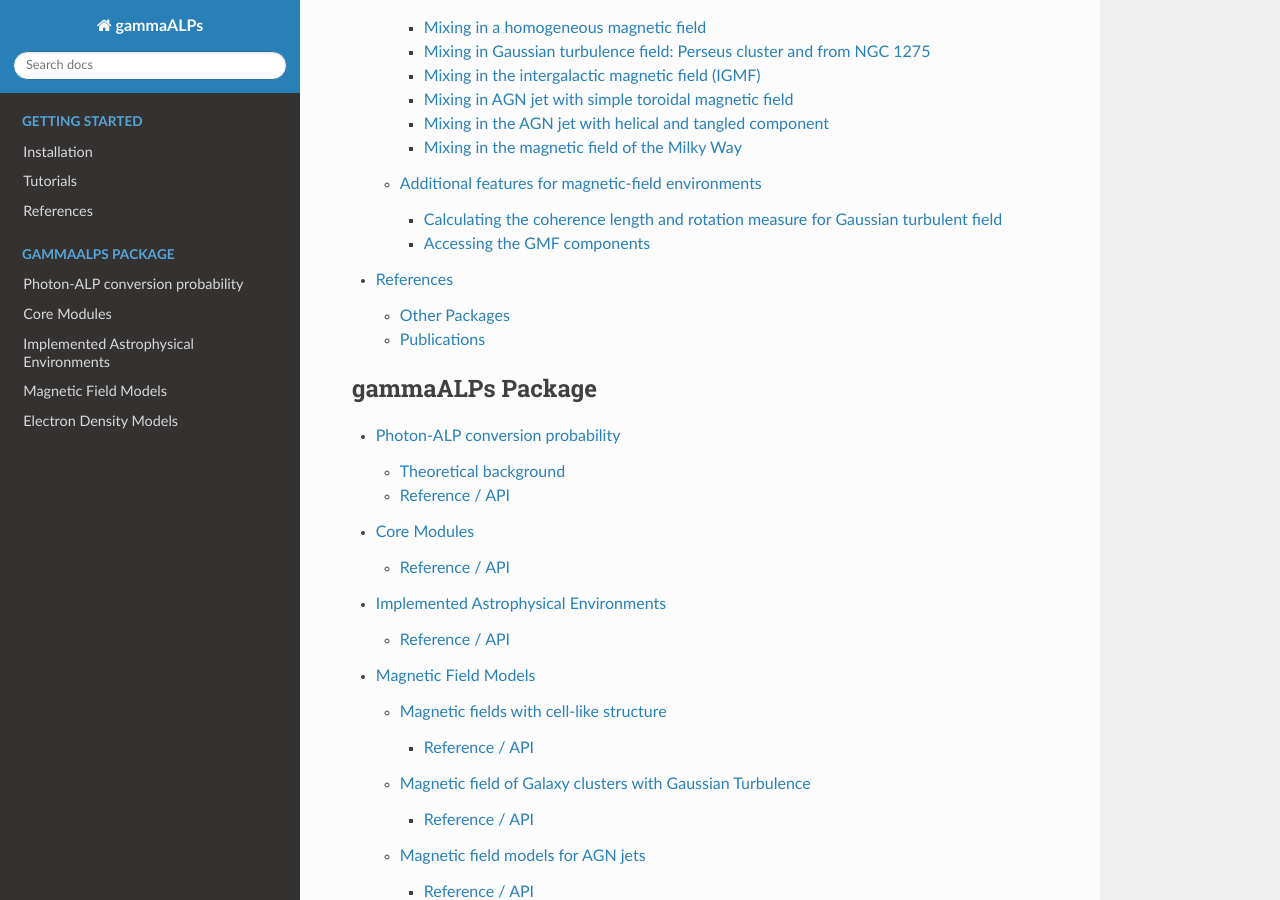
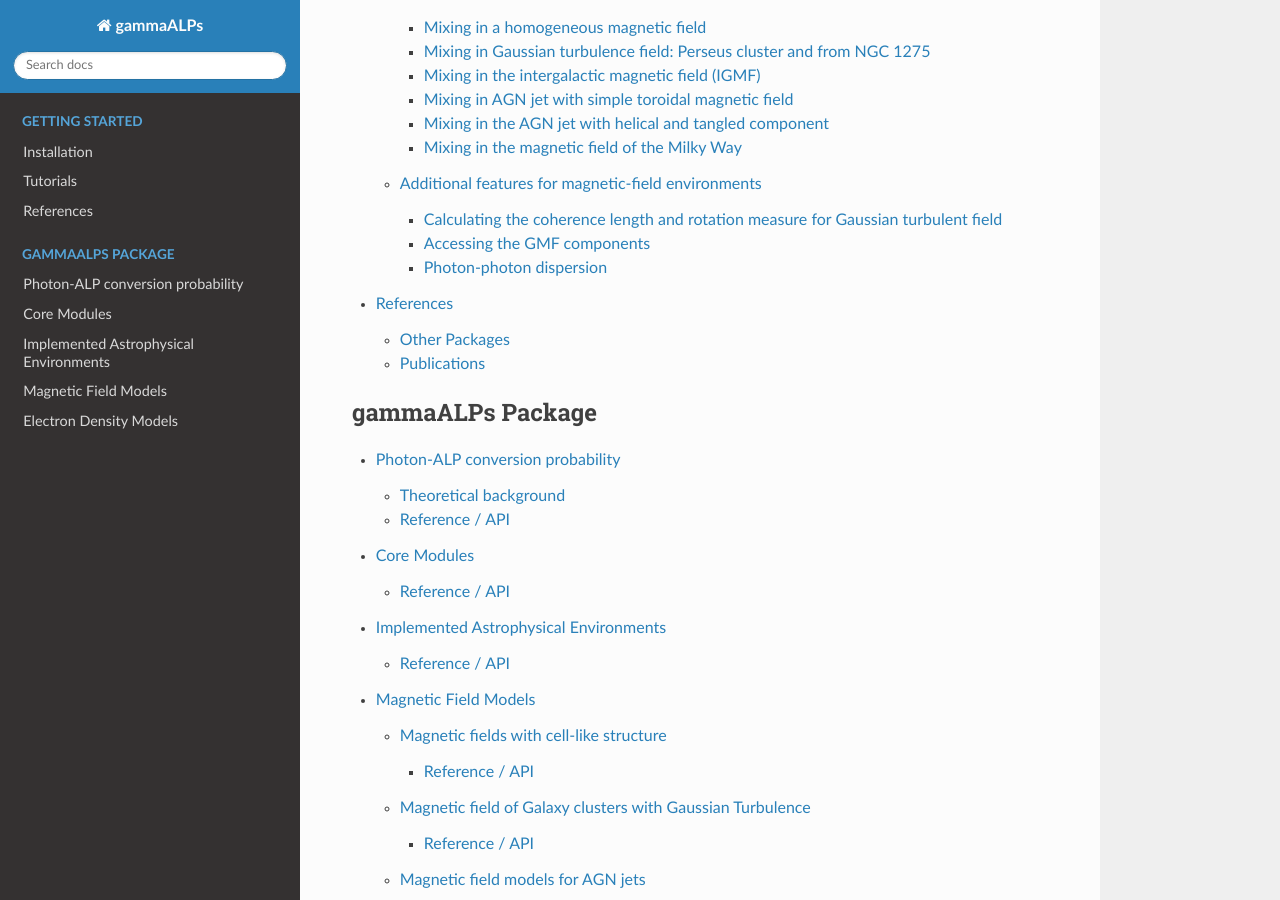
Before and after one commit to me-manu/gammaALPs, a Sphinx documentation site: the page built from docs/index.rst, in a window 1280 px wide and 900 px high, scrolled down 989 px. Built offline with Sphinx 7.4.7 and the Read the Docs theme 2.0.0, drawn with Linux system fonts in a browser that asks for light colours; the version number could not be read and is left out.

Commit message:
added new tutorial to toc

```diff
--- a/docs/tutorials/index.rst
+++ b/docs/tutorials/index.rst
@@ -33,6 +33,7 @@ Additional features for magnetic-field environments
 
     rotation_measure_gauss.ipynb
     accessing_GMF_components.ipynb
+    photon_dispersion.ipynb
 
 These tutorials take a closer look at some magnetic-field environments and demonstrate additional features
 such as the calculation of rotation measures for magnetic fields in galaxy clusters.
```
